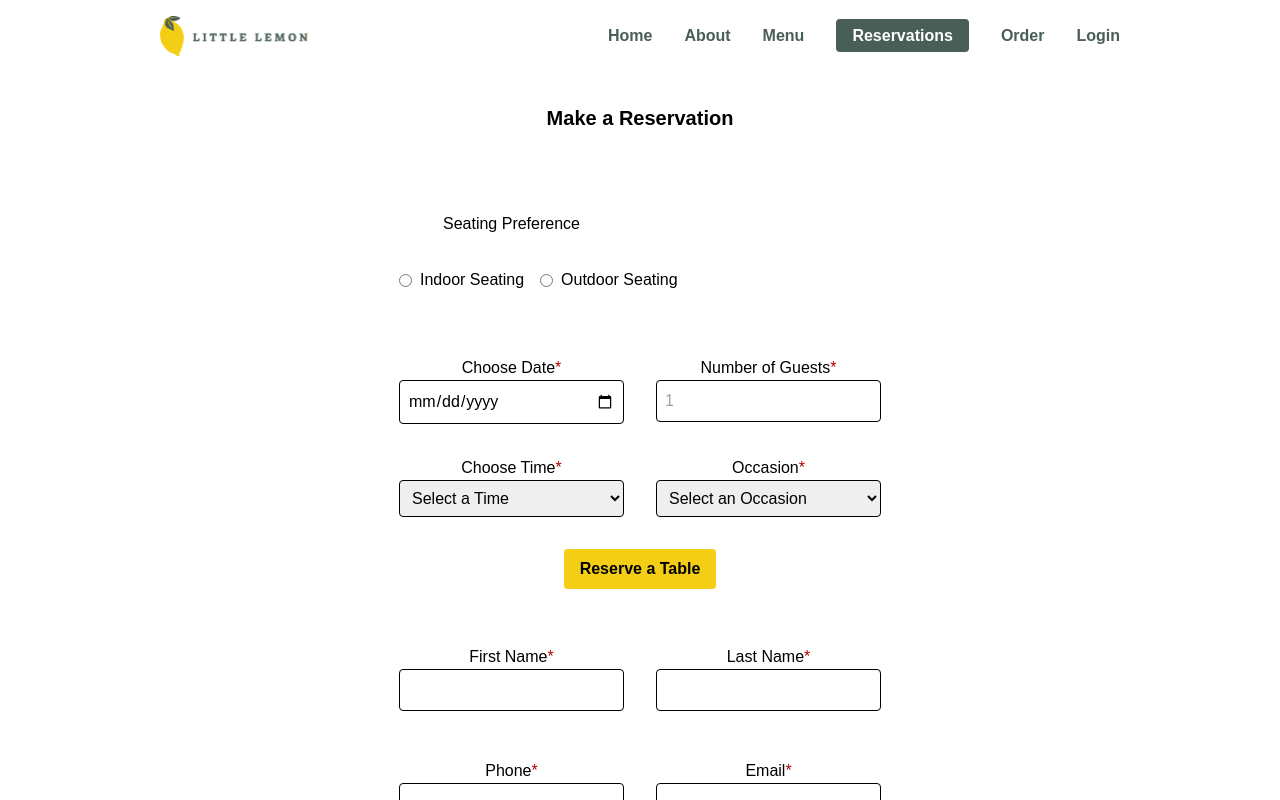
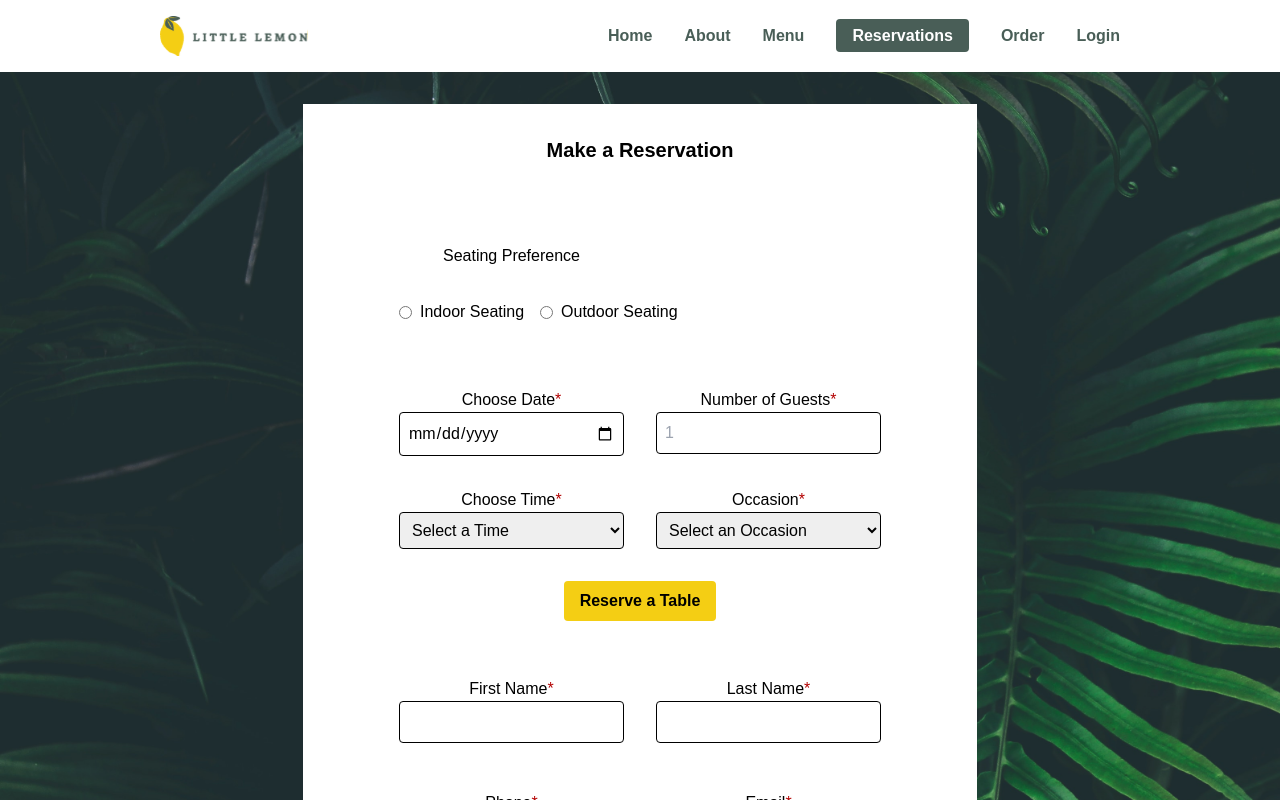
Before and after one commit to OpeDada/new-little, a React (Create React App) app: page /reservation in a window 1280 px wide. Shown: the top 800 px of the page. Built offline with nearby package versions, Linux system fonts and the light colour scheme.

Commit message:
form styling

```diff
--- a/src/components/pages/reservation/BookingForm.js
+++ b/src/components/pages/reservation/BookingForm.js
@@ -61,13 +61,10 @@ const BookingForm = ({ availableTimes, updateTimes, submitForm }) => {
     };
 
   return (
-    <div className="form-bg flex justify-center text-center p-8">
-      <div className="">
+    <div className="form-bg flex justify-center text-center p-8 bg-hero bg-cover">
+      <div className="bg-white p-8">
         <h2 className="text-xl font-semibold mb-4">Make a Reservation</h2>
-        <form
-          onSubmit={formik.handleSubmit}
-          className="form-container bg-white p-16"
-        >
+        <form onSubmit={formik.handleSubmit} className="form-container  p-16">
           <div className="">
             <FormFields
               formik={formik}
```
Also changed, not shown: src/App.css (+0 -10 lines).
